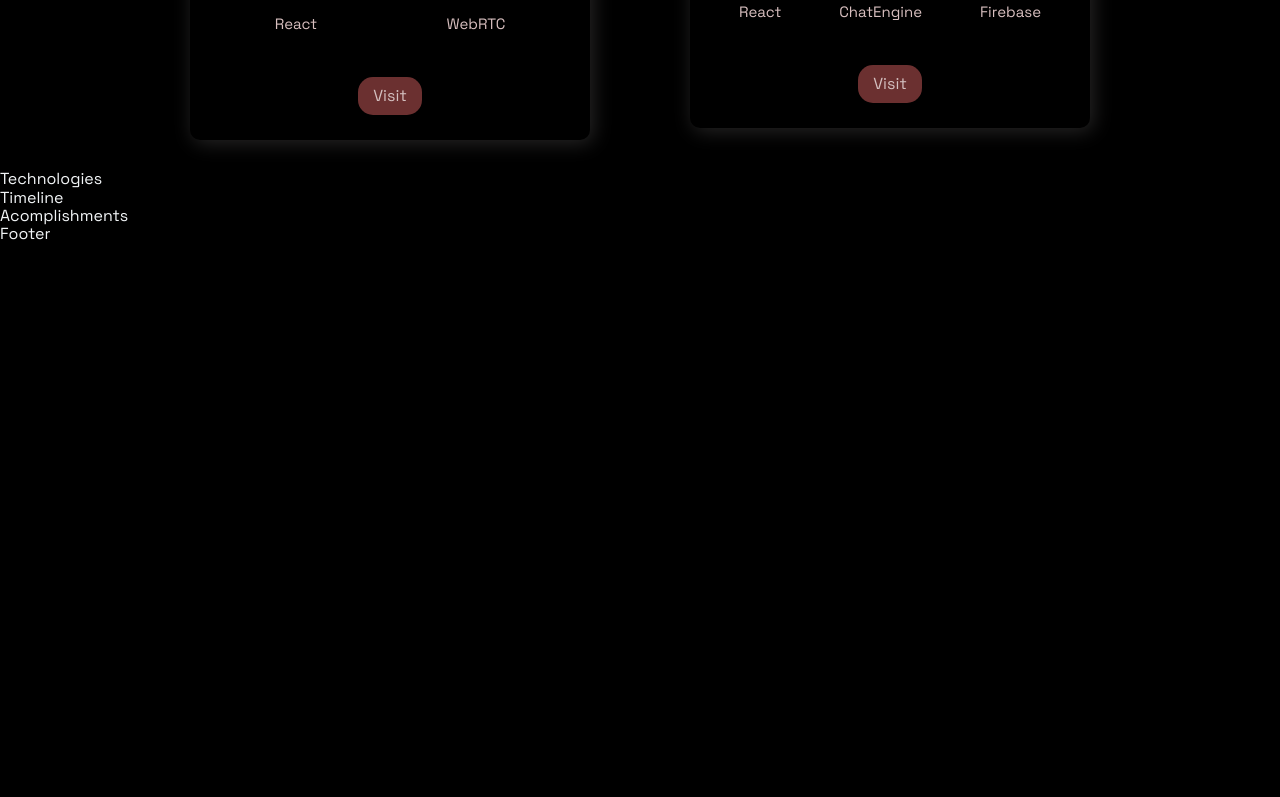
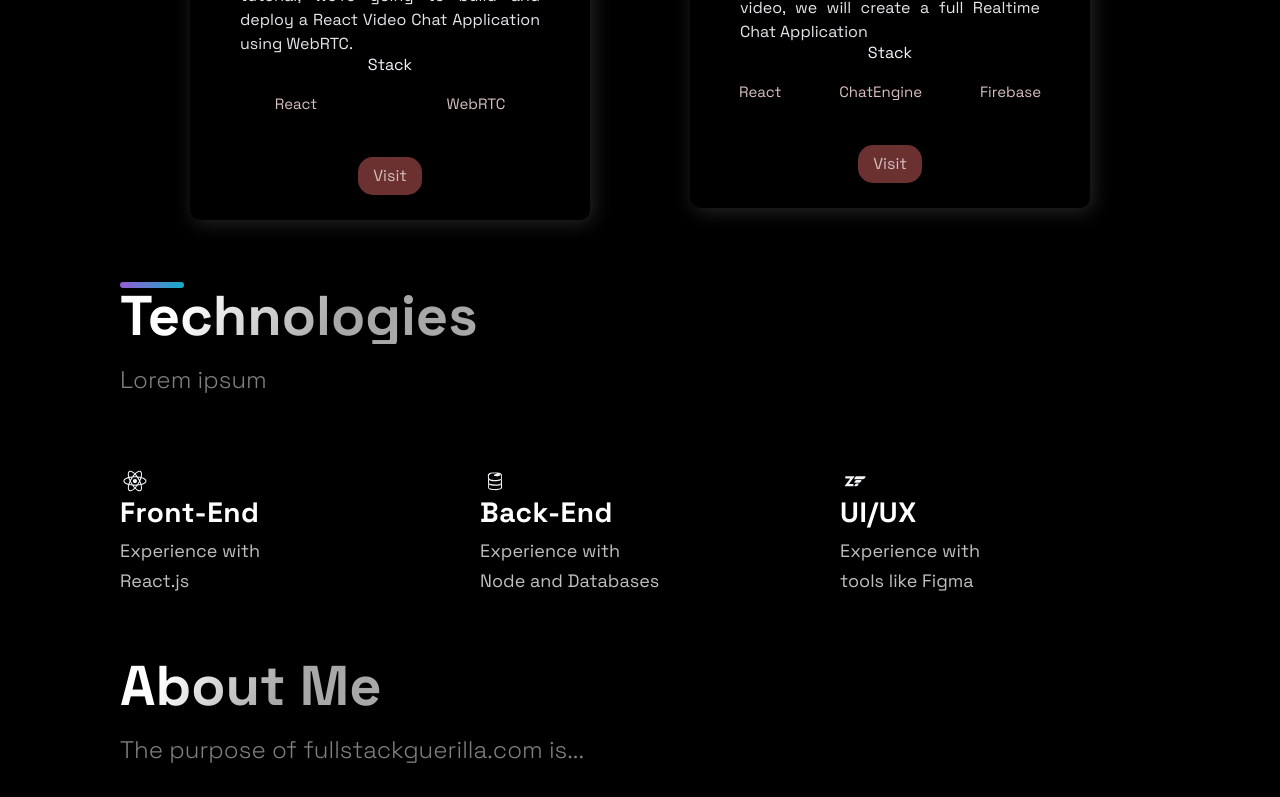
Before and after one commit to JeremyCabrera/portfolio-website, a Next.js app: page / in a window 1280 px wide. Shown: the part 2000-2797 px from the top of the page. Before the commit the page ends 2244 px from the top, so only its background shows below. Built offline with nearby package versions, Linux system fonts and the light colour scheme.

Commit message:
Added Technologies and timeline section

```diff
--- a/src/components/Hero/Hero.js
+++ b/src/components/Hero/Hero.js
@@ -8,13 +8,14 @@ const Hero = () => (
   <Section row nopadding>
     <LeftSection>
       <SectionTitle main center>
-        I'm Jeremy, a FullStack<br />
-        JavaScript Developer!
+        Welcome To<br />
+        FullStackGuerilla.com!
       </SectionTitle>
       <SectionText>
-        Below you will find a few FullStack JavaScript Applications I have built, deployed and currently manage. &nbsp;If you're looking for a Full-Stack Engineer for any of your project needs, please reach out!
+        My name is Jeremy and I am the Owner/Developer of fullstackguerilla.com and
+        below you will find other FullStack JavaScript Applications I have built, deployed and currently manage as well as a little bit about me! &nbsp;If you're looking for a Full-Stack Engineer for any of your project needs, please reach out!
       </SectionText>
-      <Button onClick={() => window.location = "https://linkedin.com/in/jeremy-cabrera-4044a8179/"}>Learn More</Button>
+      <Button onClick={() => window.location = "https://linkedin.com/in/jeremy-cabrera-4044a8179/"}>Contact Me</Button>
     </LeftSection>
   </Section>
 );
--- a/src/components/Technologies/Technologies.js
+++ b/src/components/Technologies/Technologies.js
@@ -4,9 +4,45 @@ import { Section, SectionDivider, SectionText, SectionTitle } from '../../styles
 import { List, ListContainer, ListItem, ListParagraph, ListTitle } from './TechnologiesStyles';
 
 const Technologies = () =>  (
-  <div>
-    Technologies
-  </div>
+  <Section id="tech">
+    <SectionDivider/>
+    <SectionTitle>Technologies</SectionTitle>
+    <SectionText>
+      Lorem ipsum
+    </SectionText>
+    <List>
+      <ListItem>
+        <DiReact size="3rem"/>
+        <ListContainer>
+          <ListTitle>Front-End</ListTitle>
+          <ListParagraph>
+            Experience with <br />
+            React.js
+          </ListParagraph>
+        </ListContainer>
+      </ListItem>
+      <ListItem>
+        <DiFirebase size="3rem"/>
+        <ListContainer>
+          <ListTitle>Back-End</ListTitle>
+          <ListParagraph>
+            Experience with <br />
+            Node and Databases
+          </ListParagraph>
+        </ListContainer>
+      </ListItem>
+      <ListItem>
+        <DiZend size="3rem"/>
+        <ListContainer>
+          <ListTitle>UI/UX</ListTitle>
+          <ListParagraph>
+            Experience with <br />
+            tools like Figma
+          </ListParagraph>
+        </ListContainer>
+      </ListItem>
+    </List>
+  </Section>
 );
 
 export default Technologies;
--- a/src/components/TimeLine/TimeLine.js
+++ b/src/components/TimeLine/TimeLine.js
@@ -7,8 +7,8 @@ import { TimeLineData } from '../../constants/constants';
 const TOTAL_CAROUSEL_COUNT = TimeLineData.length;
 
 const Timeline = () => {
-  // const [activeItem, setActiveItem] = useState(0);
-  // const carouselRef = useRef();
+  const [activeItem, setActiveItem] = useState(0);
+   const carouselRef = useRef();
 
   // const scroll = (node, left) => {
   //   return node.scrollTo({ left, behavior: 'smooth' });
@@ -43,9 +43,25 @@ const Timeline = () => {
   // }, []);
 
   return (
-    <div>
-      Timeline
-    </div>
+   <Section id="about">
+     <SectionTitle>About Me</SectionTitle>
+     <SectionText>
+       The purpose of fullstackguerilla.com is...
+     </SectionText>
+     <CarouselContainer ref={carouselRef}>
+     <>
+       {TimeLineData.map((item, index) => (
+        <CarouselMobileScrollNode key={index} final={index === TOTAL_CAROUSEL_COUNT - 1}>
+          <CarouselItem
+          index={index}
+          id={`carousel_item-${index}`}
+          active={activeItem}
+          ></CarouselItem>
+        </CarouselMobileScrollNode>
+       ))}
+       </>
+     </CarouselContainer>
+   </Section>
   );
 };
 
```
